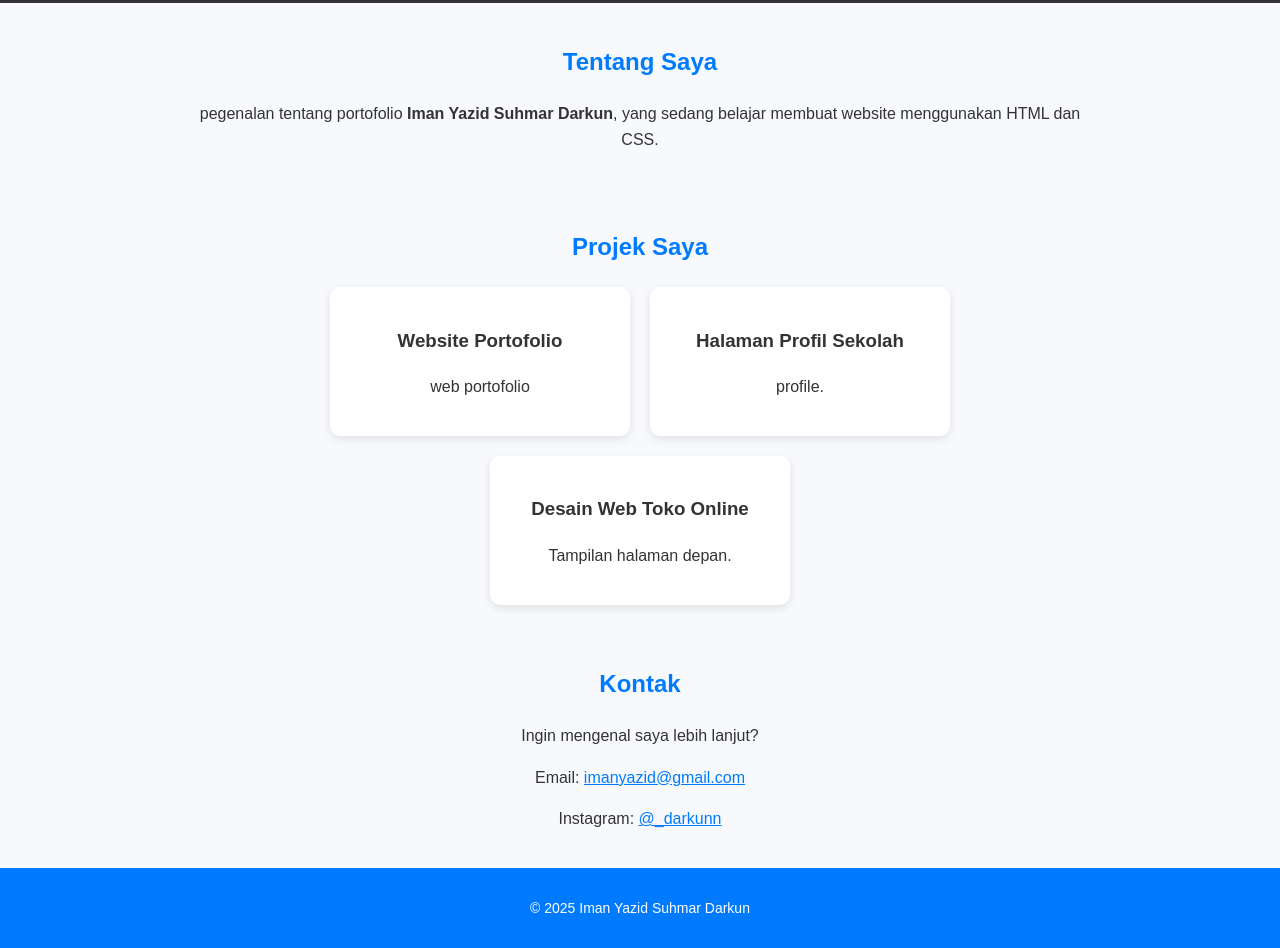
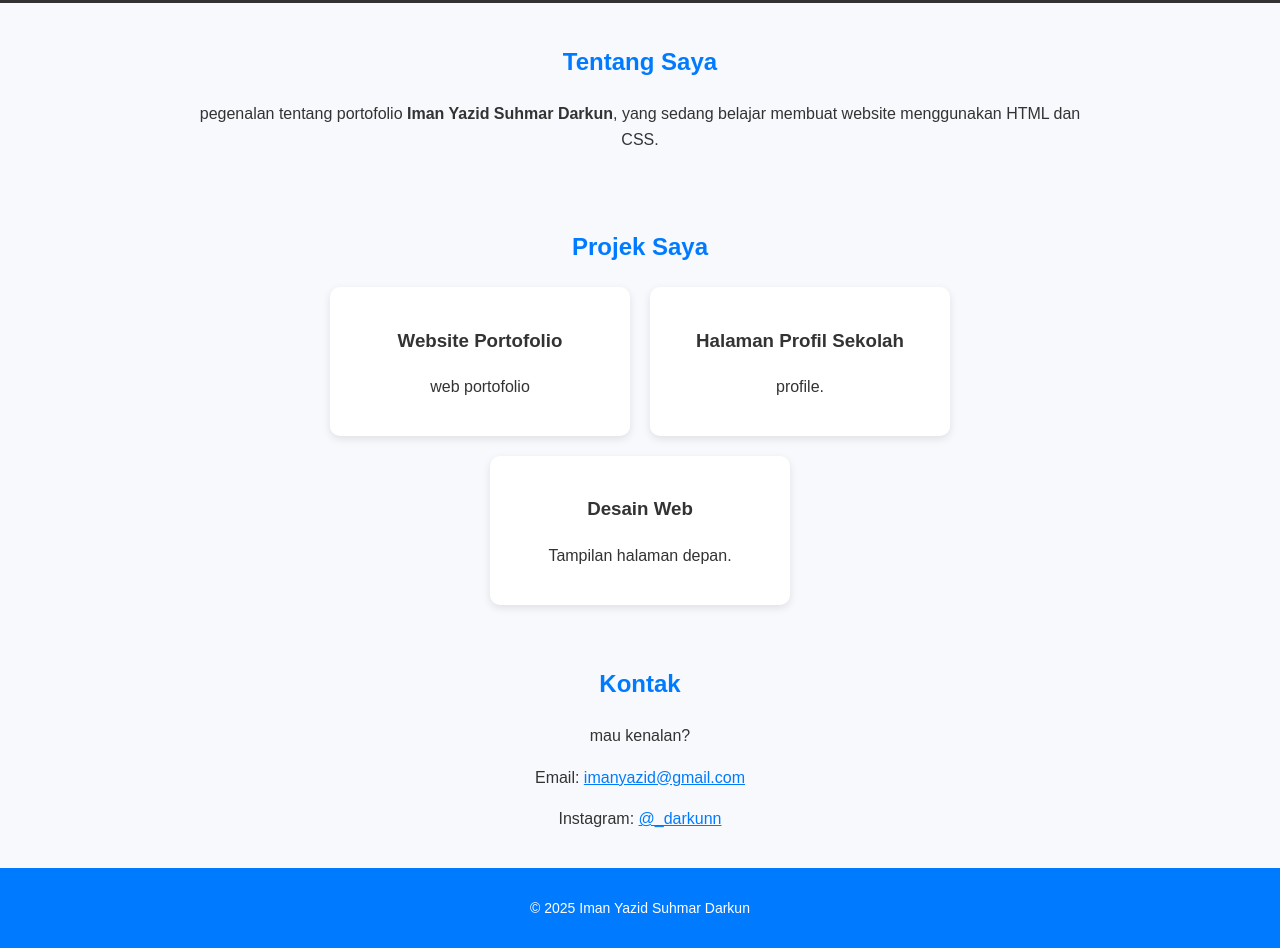
Before and after one commit to Mann822/portofolio, a plain HTML site: page index.html in a window 1280 px wide. Shown: the part 340-1288 px from the top of the page. Drawn offline with Linux system fonts and the light colour scheme.

Commit message:
Update index.html

```diff
--- a/index.html
+++ b/index.html
@@ -44,7 +44,7 @@
         <p>profile.</p>
       </div>
       <div class="card">
-        <h3>Desain Web Toko Online</h3>
+        <h3>Desain Web</h3>
         <p>Tampilan halaman depan.</p>
       </div>
     </div>
@@ -53,7 +53,7 @@
   <!-- Kontak -->
   <section id="kontak" class="container">
     <h2>Kontak</h2>
-    <p>Ingin mengenal saya lebih lanjut?</p>
+    <p>mau kenalan?</p>
     <p>Email: <a href="mailto:imanyazid@gmail.com">imanyazid@gmail.com</a></p>
     <p>Instagram: <a href="https://instagram.com/akunmu
     _darkunn" target="_blank">@_darkunn</a></p>
```
